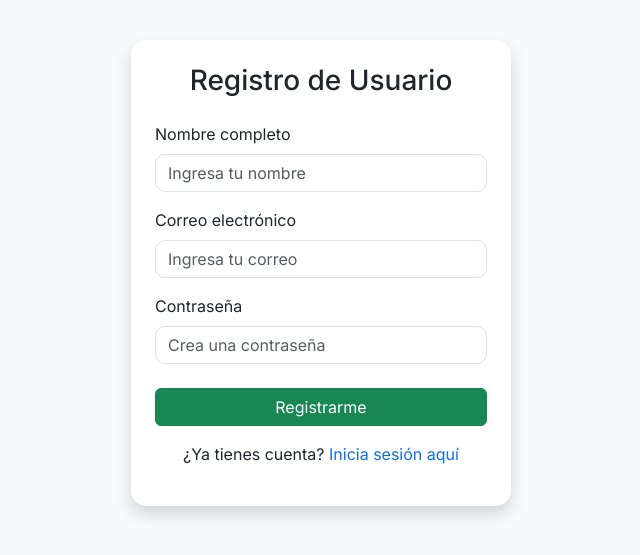
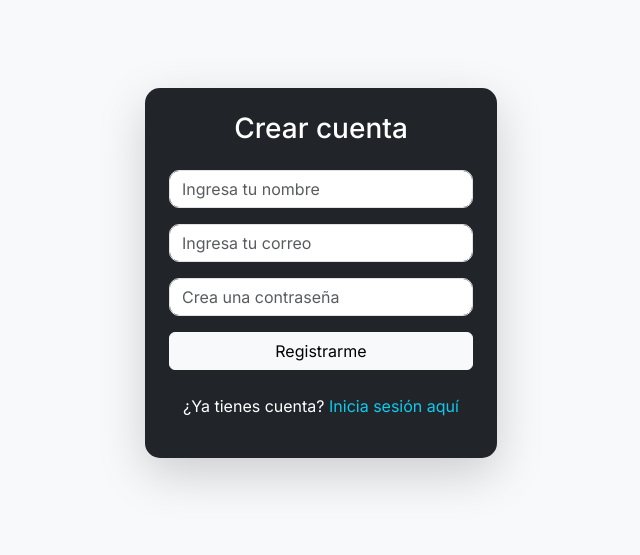
Before and after one commit to Elga14/proyecto-grado-frontend, a React app: page /registro in a window 1280 px wide. Shown: the part 127-682 px from the top of the page, without its empty margins (319-959 px from the left). Built offline with nearby package versions, Linux system fonts and the light colour scheme; the HTML template or start-up script is replaced by a standard one.

Commit message:
feat: mejorar lógica de inicio de sesión y perfil de usuario, eliminar página de perfil

```diff
--- a/src/paginas/IniciarSesion.jsx
+++ b/src/paginas/IniciarSesion.jsx
@@ -28,10 +28,18 @@ function IniciarSesion() {
         return setMensaje(datos.mensaje || "Error al iniciar sesión");
       }
 
-      localStorage.setItem("token", datos.token);
+      // Guardar solo si el backend responde correctamente
+      if (datos.token) {
+        localStorage.setItem("token", datos.token);
+      }
+
+      if (datos.usuario) {
+        localStorage.setItem("usuario", JSON.stringify(datos.usuario));
+      }
 
       setMensaje("Inicio de sesión exitoso");
 
+      // Redirige al usuario al inicio
       navegar("/inicio");
 
     } catch (error) {
--- a/src/paginas/Inicio.jsx
+++ b/src/paginas/Inicio.jsx
@@ -1,45 +1,80 @@
-/**
- * Inicio.jsx
- * Página principal de los cursos para los usuarios
- */
-
-import React, { useEffect, useState } from "react";
-import { Container, Row, Col } from "react-bootstrap";
-import TarjetaCurso from "../componentes/TarjetaCurso";
+import { useEffect, useState } from "react";
+import { Container, Card, Alert, Spinner } from "react-bootstrap";
 
 function Inicio() {
-  const [cursos, setCursos] = useState([]);
-
-  // Obtener cursos del backend
-  const obtenerCursos = async () => {
-    try {
-      const respuesta = await fetch("http://localhost:5000/api/cursos");
-      const data = await respuesta.json();
-      setCursos(data.cursos);
-    } catch (error) {
-      console.error("Error al obtener cursos:", error);
-    }
-  };
+  const [usuario, setUsuario] = useState(null);
+  const [mensaje, setMensaje] = useState("");
+  const [cargando, setCargando] = useState(true);
 
   useEffect(() => {
-    obtenerCursos();
+    const obtenerPerfil = async () => {
+      const token = localStorage.getItem("token");
+
+      if (!token) {
+        setMensaje("No tienes acceso. Inicia sesión.");
+        setCargando(false);
+        return;
+      }
+
+      try {
+        const respuesta = await fetch("http://localhost:5000/api/usuarios/perfil", {
+          headers: { Authorization: `Bearer ${token}` },
+        });
+
+        const datos = await respuesta.json();
+
+        if (!respuesta.ok) {
+          setMensaje(datos.mensaje || "Acceso no autorizado");
+          setCargando(false);
+          return;
+        }
+
+        // Ajuste importante: usar la propiedad correcta devuelta por el backend
+        setUsuario(datos.usuario || null);
+      } catch (error) {
+        console.error("Error en la solicitud:", error);
+        setMensaje("Error al comunicarse con el servidor");
+      }
+
+      setCargando(false);
+    };
+
+    obtenerPerfil();
   }, []);
 
   return (
-    <Container className="mt-4">
-      <h2 className="mb-4">Cursos disponibles</h2>
+    <Container className="d-flex justify-content-center align-items-center vh-100">
+      <Card style={{ width: "450px" }} className="shadow p-4">
 
-      <Row>
-        {cursos.length === 0 ? (
-          <p>No hay cursos disponibles aún.</p>
-        ) : (
-          cursos.map((curso) => (
-            <Col key={curso._id} md={4} className="mb-4">
-              <TarjetaCurso curso={curso} />
-            </Col>
-          ))
+        <h2 className="text-center mb-4">Página de Inicio</h2>
+
+        {/* Mensaje de carga */}
+        {cargando && (
+          <div className="text-center mb-3">
+            <Spinner animation="border" role="status" />
+            <p className="mt-2">Cargando información...</p>
+          </div>
         )}
-      </Row>
+
+        {/* Mensajes de error */}
+        {!cargando && mensaje && (
+          <Alert variant="danger" className="text-center">
+            {mensaje}
+          </Alert>
+        )}
+
+        {/* Información del usuario */}
+        {!cargando && usuario && usuario.nombre && (
+          <div>
+            <Alert variant="success" className="text-center">
+              ¡Bienvenido, {usuario.nombre}!
+            </Alert>
+            <p><strong>Correo:</strong> {usuario.correo}</p>
+            <p><strong>Rol:</strong> {usuario.rol}</p>
+          </div>
+        )}
+
+      </Card>
     </Container>
   );
 }
--- a/src/paginas/Perfil.jsx
+++ /dev/null
@@ -1,74 +0,0 @@
-import { useEffect, useState } from "react";
-import { Container, Card, Spinner, Alert } from "react-bootstrap";
-
-function Perfil() {
-  const [datos, setDatos] = useState(null);
-  const [cargando, setCargando] = useState(true);
-  const [error, setError] = useState(null);
-
-  const token = localStorage.getItem("token");
-
-  useEffect(() => {
-    const obtenerPerfil = async () => {
-      try {
-        const respuesta = await fetch("http://localhost:5000/api/usuarios/perfil", {
-          method: "GET",
-          headers: {
-            "Content-Type": "application/json",
-            Authorization: "Bearer " + token,
-          },
-        });
-
-        const resultado = await respuesta.json();
-
-        if (!respuesta.ok) {
-          setError(resultado.mensaje || "Error al obtener el perfil");
-          return;
-        }
-
-        setDatos(resultado.datos);
-
-      } catch (error) {
-        console.error("Error obteniendo perfil:", error);
-        setError("No se pudo obtener el perfil.");
-      } finally {
-        setCargando(false);
-      }
-    };
-
-    obtenerPerfil();
-  }, [token]);
-
-  if (cargando)
-    return (
-      <Container className="mt-5 text-center">
-        <Spinner animation="border" />
-        <p className="mt-2">Cargando perfil...</p>
-      </Container>
-    );
-
-  if (error)
-    return (
-      <Container className="mt-5">
-        <Alert variant="danger">{error}</Alert>
-      </Container>
-    );
-
-  return (
-    <Container className="mt-5 d-flex justify-content-center">
-      <Card style={{ width: "28rem" }} className="shadow">
-        <Card.Body>
-          <Card.Title className="text-center mb-4">
-            <h2>Perfil del Usuario</h2>
-          </Card.Title>
-
-          <p><strong>Nombre:</strong> {datos.nombre}</p>
-          <p><strong>Correo:</strong> {datos.correo}</p>
-          <p><strong>Rol:</strong> {datos.rol}</p>
-        </Card.Body>
-      </Card>
-    </Container>
-  );
-}
-
-export default Perfil;
--- a/src/paginas/Registro.jsx
+++ b/src/paginas/Registro.jsx
@@ -1,59 +1,56 @@
 import { useState } from "react";
-import { Form, Button, Card, Alert, Container } from "react-bootstrap";
+import { useNavigate, Link } from "react-router-dom";
+import axios from "axios";
+import { Form, Button, Container, Card } from "react-bootstrap";
 
 function Registro() {
   const [nombre, setNombre] = useState("");
   const [correo, setCorreo] = useState("");
   const [contraseña, setContraseña] = useState("");
-  const [mensaje, setMensaje] = useState("");
+  const [cargando, setCargando] = useState(false);
 
-  const manejarRegistro = async (e) => {
+  const navigate = useNavigate();
+
+  const manejarEnvio = async (e) => {
     e.preventDefault();
-    setMensaje("");
+    setCargando(true);
 
     try {
-      const respuesta = await fetch("http://localhost:5000/api/usuarios/registro", {
-        method: "POST",
-        headers: {
-          "Content-Type": "application/json",
-        },
-        body: JSON.stringify({ nombre, correo, contraseña }),
-      });
+      const respuesta = await axios.post(
+        "http://localhost:5000/api/usuarios/registrar",
+        {
+          nombre,
+          correo,
+          contraseña,
+        }
+      );
 
-      const datos = await respuesta.json();
-
-      if (!respuesta.ok) {
-        return setMensaje(datos.mensaje || "Error al registrar usuario");
+      if (respuesta.status === 201) {
+        setTimeout(() => {
+          setCargando(false);
+          alert("✅ Registro exitoso. Ahora inicia sesión.");
+          navigate("/iniciar-sesion");
+        }, 2000);
       }
-
-      setMensaje("Usuario registrado correctamente");
-
-      // Resetear formulario
-      setNombre("");
-      setCorreo("");
-      setContraseña("");
-
     } catch (error) {
-      console.error(error);
-      setMensaje("Error al conectar con el servidor");
+      setCargando(false);
+      console.error("Error al registrar usuario:", error);
+      alert(error.response?.data?.mensaje || "Error al registrarse. Intenta nuevamente.");
     }
   };
 
   return (
     <Container className="d-flex justify-content-center align-items-center vh-100">
-      <Card style={{ width: "380px" }} className="shadow p-4">
-        <h3 className="text-center mb-4">Registro de Usuario</h3>
+      {cargando && <Loader />}
 
-        {mensaje && (
-          <Alert variant={mensaje.includes("correctamente") ? "success" : "danger"}>
-            {mensaje}
-          </Alert>
-        )}
+      <Card
+        className="p-4 shadow-lg bg-dark text-white text-center fade-in"
+        style={{ width: "22rem", borderRadius: "15px" }}
+      >
+        <h3 className="mb-4">Crear cuenta</h3>
 
-        <Form onSubmit={manejarRegistro}>
-
+        <Form onSubmit={manejarEnvio}>
           <Form.Group className="mb-3">
-            <Form.Label>Nombre completo</Form.Label>
             <Form.Control
               type="text"
               placeholder="Ingresa tu nombre"
@@ -64,7 +61,6 @@ function Registro() {
           </Form.Group>
 
           <Form.Group className="mb-3">
-            <Form.Label>Correo electrónico</Form.Label>
             <Form.Control
               type="email"
               placeholder="Ingresa tu correo"
@@ -75,7 +71,6 @@ function Registro() {
           </Form.Group>
 
           <Form.Group className="mb-3">
-            <Form.Label>Contraseña</Form.Label>
             <Form.Control
               type="password"
               placeholder="Crea una contraseña"
@@ -85,19 +80,17 @@ function Registro() {
             />
           </Form.Group>
 
-          <Button variant="success" type="submit" className="w-100 mt-2">
+          <Button type="submit" className="w-100 mb-3" variant="light">
             Registrarme
           </Button>
-
         </Form>
 
-        <p className="text-center mt-3">
+        <p className="mt-2">
           ¿Ya tienes cuenta?{" "}
-          <a href="/iniciar-sesion" className="text-decoration-none">
+          <Link to="/iniciar-sesion" className="text-info text-decoration-none">
             Inicia sesión aquí
-          </a>
+          </Link>
         </p>
-
       </Card>
     </Container>
   );
```
